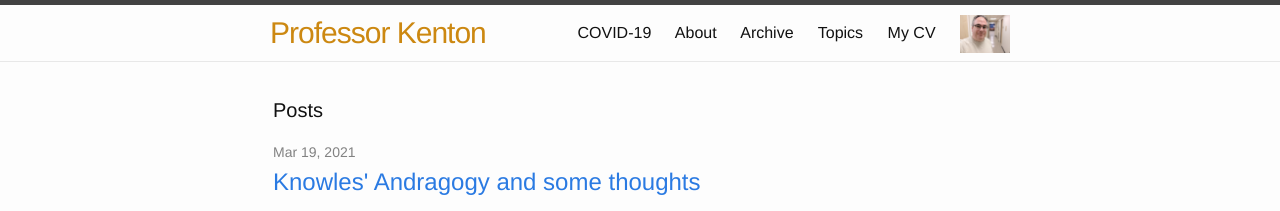
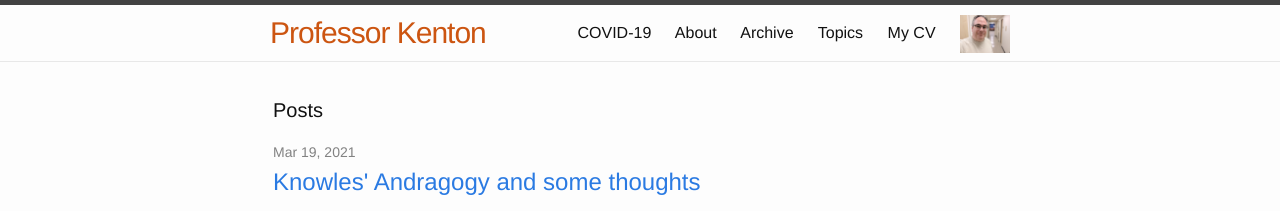
Before and after one commit to jkenton/drkenton, a Jekyll site: the page built from index.html, in a window 1280 px wide. Shown: the top 211 px of the page. Built offline with Jekyll 4.4.1, drawn with Linux system fonts in a browser that asks for light colours.

Commit message:
site.title chocolate

```diff
--- a/_sass/_layout.scss
+++ b/_sass/_layout.scss
@@ -17,11 +17,11 @@
     letter-spacing: -1px;
     margin-bottom: 0;
     float: left;
-    color: #cc8811;
+    color: #cc5511;
 
     &,
     &:visited {
-        color: #cc8811;
+        color: #cc5511;
     }
 }
 
```
